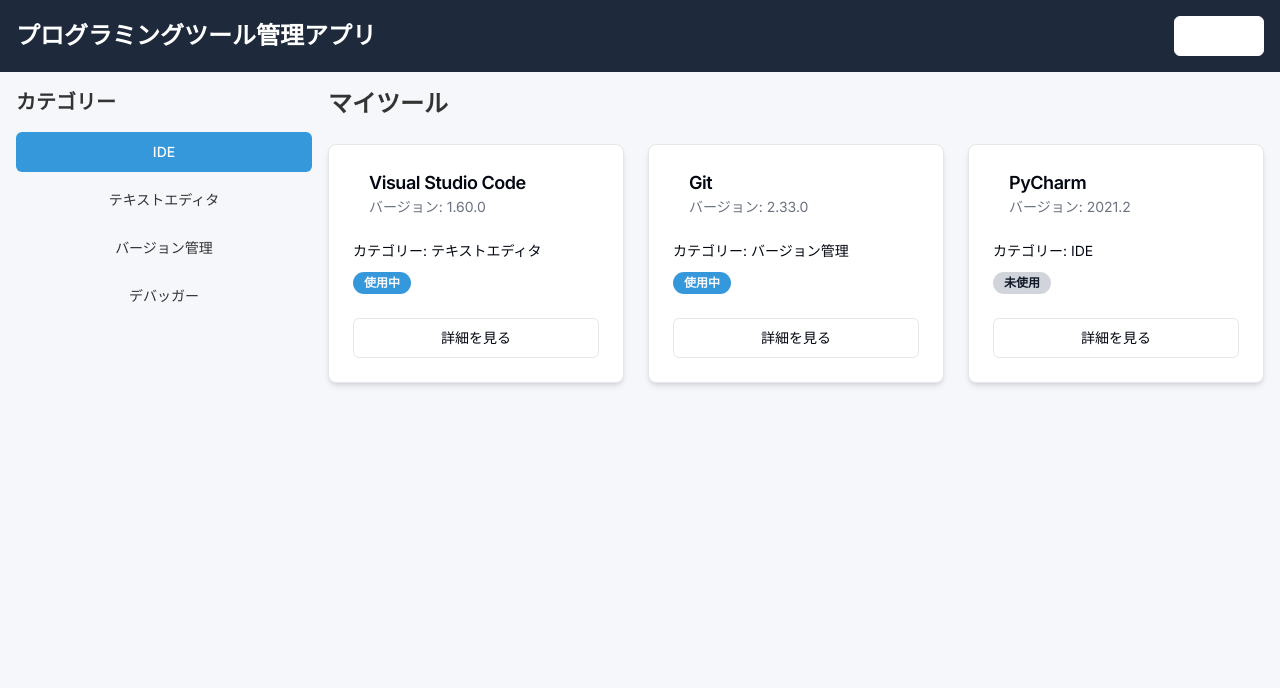
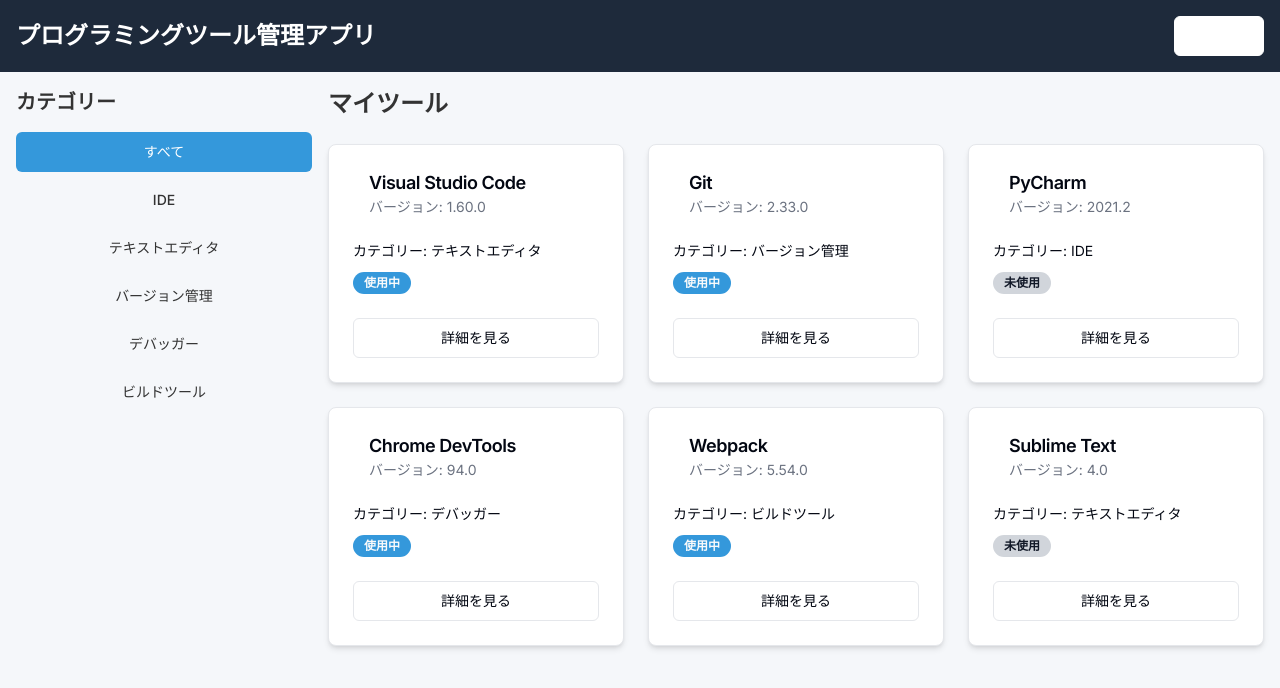
Before and after one commit to kanadomekei/tools-manager-app, a Next.js app in the folder frontend/: page / in a window 1280 px wide. Shown: the top 688 px of the page. Built offline with nearby package versions, Linux system fonts and the light colour scheme.

Commit message:
カテゴリを選択できるように変更

```diff
--- a/frontend/src/app/page.tsx
+++ b/frontend/src/app/page.tsx
@@ -7,14 +7,16 @@
 import { cn } from "@/lib/utils";
 
 function MainComponent() {
-  const [selectedCategory, setSelectedCategory] = React.useState("ide");
+  const [selectedCategory, setSelectedCategory] = React.useState("all");
   const [isMobileMenuOpen, setIsMobileMenuOpen] = React.useState(false);
 
   const categories = [
+    { name: "すべて", id: "all" },
     { name: "IDE", id: "ide" },
     { name: "テキストエディタ", id: "text-editor" },
     { name: "バージョン管理", id: "version-control" },
     { name: "デバッガー", id: "debugger" },
+    { name: "ビルドツール", id: "build-tool" },
   ];
 
   const tools = [
@@ -39,7 +41,32 @@
       status: "未使用",
       icon: "fas fa-laptop-code",
     },
+    {
+      name: "Chrome DevTools",
+      version: "94.0",
+      category: "デバッガー",
+      status: "使用中",
+      icon: "fas fa-bug",
+    },
+    {
+      name: "Webpack",
+      version: "5.54.0",
+      category: "ビルドツール",
+      status: "使用中",
+      icon: "fas fa-cogs",
+    },
+    {
+      name: "Sublime Text",
+      version: "4.0",
+      category: "テキストエディタ",
+      status: "未使用",
+      icon: "fas fa-edit",
+    },
   ];
+
+  const filteredTools = selectedCategory === "all"
+    ? tools
+    : tools.filter(tool => tool.category === categories.find(cat => cat.id === selectedCategory)?.name);
 
   return (
     <div className="min-h-screen bg-[#F5F7FA] font-roboto text-[#333333]">
@@ -89,7 +116,7 @@
         <section className="md:w-3/4">
           <h2 className="text-2xl font-semibold mb-6">マイツール</h2>
           <div className="grid gap-6 md:grid-cols-2 lg:grid-cols-3">
-            {tools.map((tool, index) => (
+            {filteredTools.map((tool, index) => (
               <Card
                 key={index}
                 className="bg-white shadow-md hover:shadow-lg transition-shadow hover:scale-105"
```
